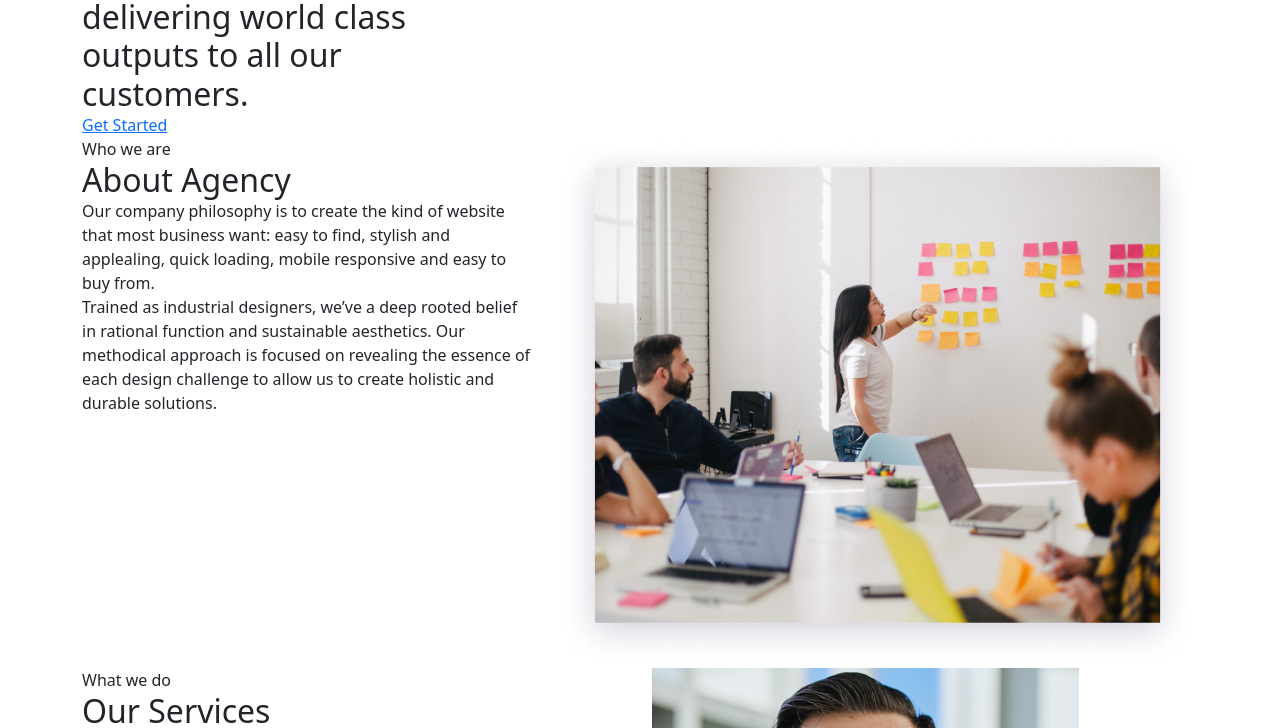
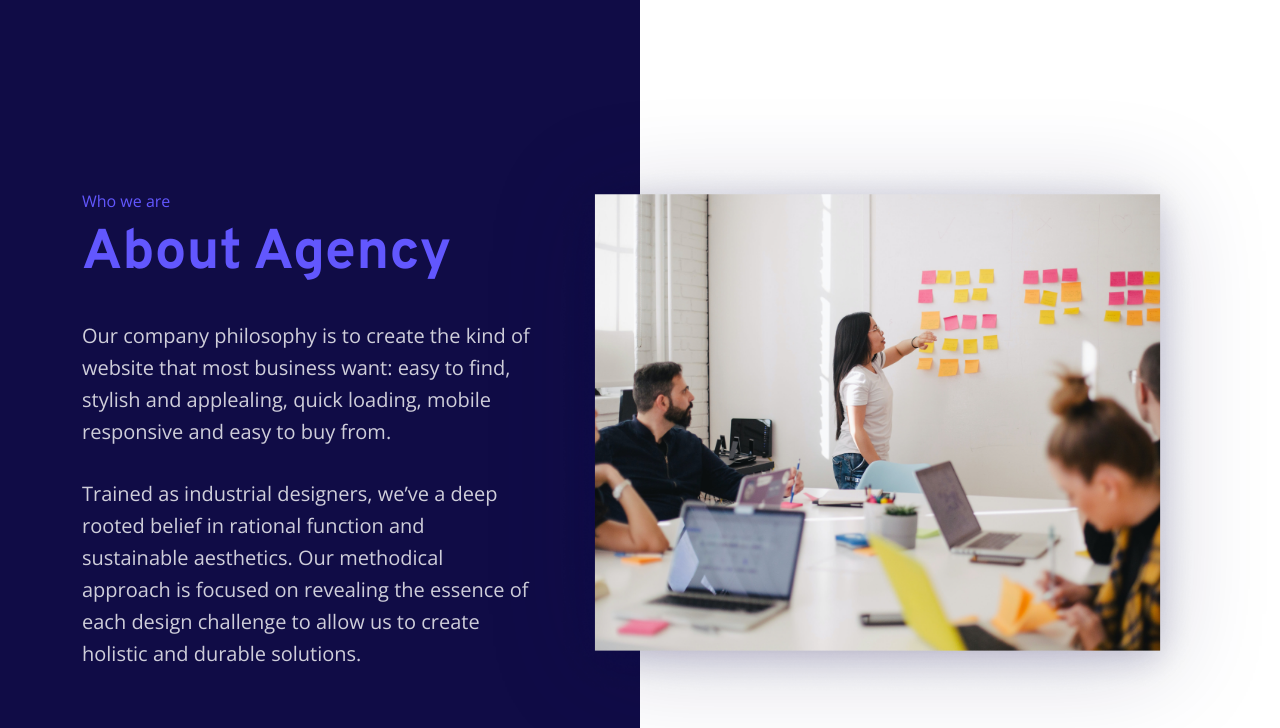
Before and after one commit to AdamMonro96/Digital-agency-page, a plain HTML site: page index.html in a window 1280 px wide. Shown: the part 966-1694 px from the top of the page. Drawn offline with nearby package versions, Linux system fonts and the light colour scheme; the site is published under a folder, as on GitHub Pages, so addresses that start at the root find nothing; files whose address does not match are found by name.

Commit message:
Update main.css

```diff
--- a/css/main.css
+++ b/css/main.css
@@ -1,12 +1,12 @@
-@import url(/css/main-screen/main-screen.css);
-@import url(/css/main-screen/main-text-block.css);
-@import url(/css/header/header.css);
-@import url(/css/about-screen/about-sceen.css);
-@import url(/css/services-screen/services-screen.css);
-@import url(/css/services-screen/services-grid.css);
-@import url(/css/portfolio-screen/portfolio-screen.css);
-@import url(/css/team/team.css);
-@import url(/css/contact-screen/contact-screen.css);
-@import url(/css/footer/footer.css);
-@import url(/css/media.css);
-@import url(/css/main-screen/pop-up.css);
+@import url(../css/main-screen/main-screen.css);
+@import url(../css/main-screen/main-text-block.css);
+@import url(../css/header/header.css);
+@import url(../css/about-screen/about-sceen.css);
+@import url(../css/services-screen/services-screen.css);
+@import url(../css/services-screen/services-grid.css);
+@import url(../css/portfolio-screen/portfolio-screen.css);
+@import url(../css/team/team.css);
+@import url(../css/contact-screen/contact-screen.css);
+@import url(../css/footer/footer.css);
+@import url(../css/media.css);
+@import url(../css/main-screen/pop-up.css);
```
